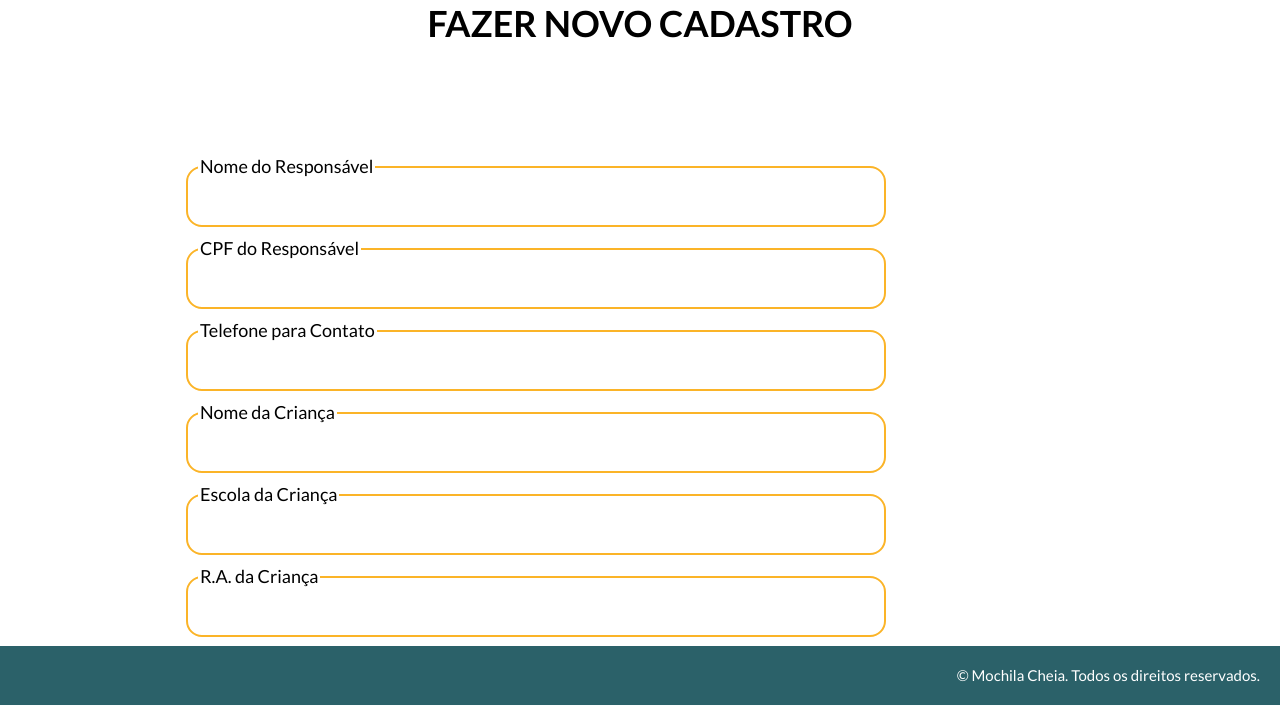
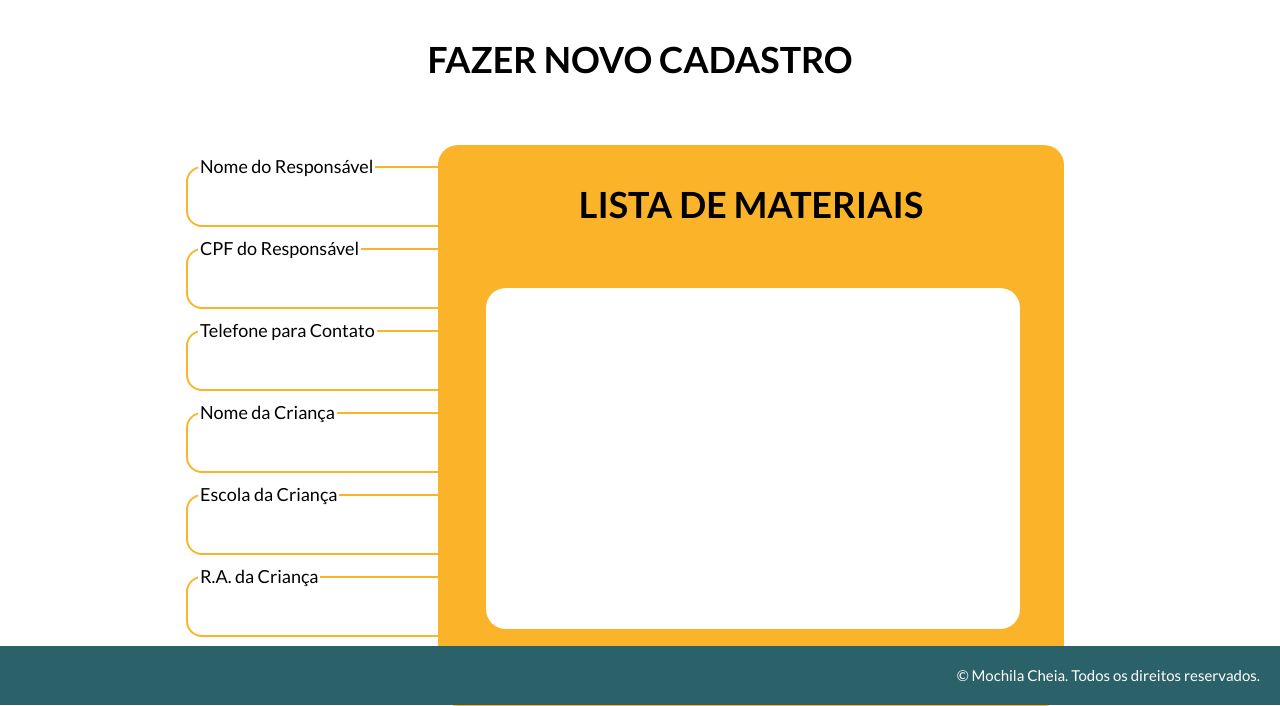
Before and after one commit to adiala/mochila-cheia-hackaton, a PHP site: page /registerPage.html in a window 1280 px wide. Shown: the part 95-801 px from the top of the page. Run offline with PHP 8.4, Linux system fonts and the light colour scheme.

Commit message:
registerPage OK

```diff
--- a/app/scss/style.css
+++ b/app/scss/style.css
@@ -580,3 +580,25 @@ a, a:visited, a:hover {
   top: 15rem;
   left: 11rem;
 }
+
+.listOfMaterials{
+  position: absolute;
+  top: 15rem;
+  right: 13.5rem;
+  bottom: 11.5rem;
+  width: 39.125rem;
+  height: 35.063rem;
+  background-color: #fbb429;
+  border-radius: 1.25rem;
+  text-align: center;
+}
+
+.itensList{
+  background-color: white;
+  width: 33.375rem;
+  height: 21.313rem;
+  border-radius: 1.25rem;
+  margin-left: 3rem;
+  overflow-x: hidden;
+  overflow-y: scroll;
+}
--- a/registerPage.html
+++ b/registerPage.html
@@ -15,7 +15,7 @@
 </head>
 
 <body>
-
+<!-- NAVBAR -->
     <header class="header">
         <div class="overlay has-fade"></div>
         <nav class="container-header flex flex-jc-sb flex-ai-c">
@@ -43,12 +43,13 @@
         </div>
 
     </header>
-
+<!-- TITULO -->
         <main>
             <div class="title">
-                <h1 class="flex flex-jc-c flex-ai-c">FAZER NOVO CADASTRO</h1>
+                <h1 class="container--py flex flex-jc-c flex-ai-c">FAZER NOVO CADASTRO</h1>
             </div>
-    <div class="formularioCadastro">
+<!-- FORMULÁRIO -->
+    <span class="formularioCadastro">
         <div>
             <form id="nomeDoResponsavel"></form>
             <fieldset class="inputLine">
@@ -97,14 +98,21 @@
             </fieldset>
             </form>
         </div>
+    </span>
+<!-- LISTA DE MATERIAIS -->
+        <span class="listOfMaterials">
+            <h1 class="container--py flex flex-jc-c flex-ai-c">LISTA DE MATERIAIS</h1>
+            <div class="itensList">
 
+            </div>
+            <p>Valor Previsto:</p>
+        </span>
         </main>
-
+<!-- RODAPÉ -->
     <footer class="footer">
         <div class="footer__copyright">
             &copy; Mochila Cheia. Todos os direitos reservados.
         </div>
-    </div>
     </footer>
 
     <script src="./app/js/script.js"></script>
```
